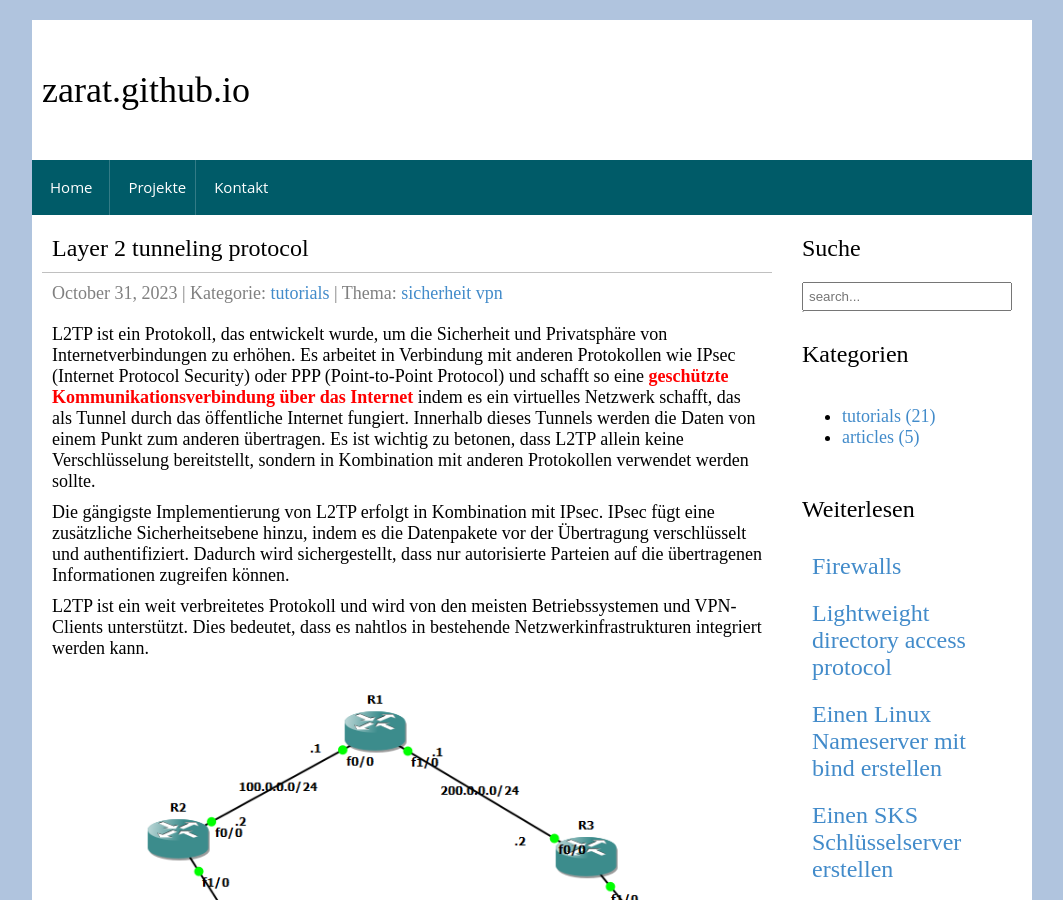
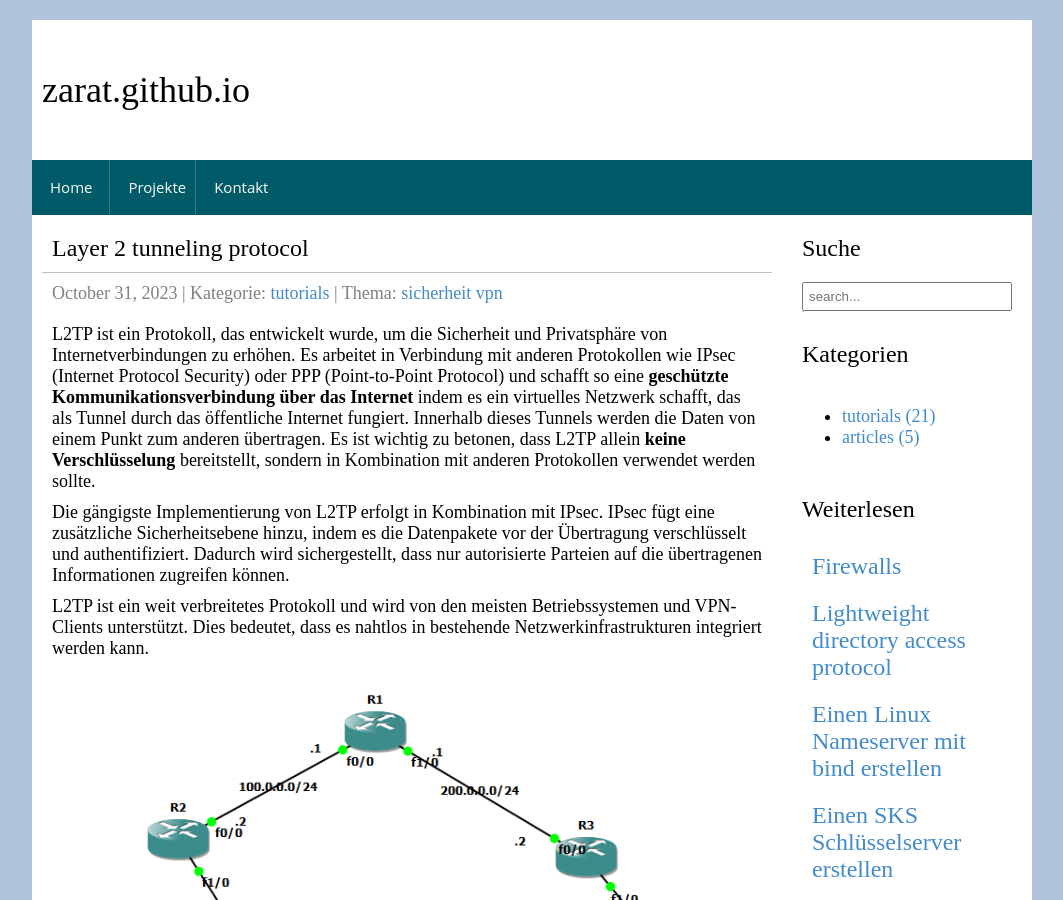
Before and after one commit to zarat/zarat.github.io, a Jekyll site: the page built from _posts/2023-10-31-l2tp.markdown, in a window 1280 px wide and 900 px high. Shown: the whole window, without its empty margins (108-1171 px from the left). Built offline with Jekyll 4.4.1, drawn with Linux system fonts in a browser that asks for light colours.

Commit message:
Update 2023-10-31-l2tp.markdown

```diff
--- a/_posts/2023-10-31-l2tp.markdown
+++ b/_posts/2023-10-31-l2tp.markdown
@@ -7,7 +7,7 @@
 permalink: /post/l2tp
 ---
 
-L2TP ist ein Protokoll, das entwickelt wurde, um die Sicherheit und Privatsphäre von Internetverbindungen zu erhöhen. Es arbeitet in Verbindung mit anderen Protokollen wie IPsec (Internet Protocol Security) oder PPP (Point-to-Point Protocol) und schafft so eine <span style="color:red;font-weight:bold;">geschützte Kommunikationsverbindung über das Internet</span> <!--excerpt_separator--> indem es ein virtuelles Netzwerk schafft, das als Tunnel durch das öffentliche Internet fungiert. Innerhalb dieses Tunnels werden die Daten von einem Punkt zum anderen übertragen. Es ist wichtig zu betonen, dass L2TP allein keine Verschlüsselung bereitstellt, sondern in Kombination mit anderen Protokollen verwendet werden sollte.
+L2TP ist ein Protokoll, das entwickelt wurde, um die Sicherheit und Privatsphäre von Internetverbindungen zu erhöhen. Es arbeitet in Verbindung mit anderen Protokollen wie IPsec (Internet Protocol Security) oder PPP (Point-to-Point Protocol) und schafft so eine <b>geschützte Kommunikationsverbindung über das Internet</b> <!--excerpt_separator--> indem es ein virtuelles Netzwerk schafft, das als Tunnel durch das öffentliche Internet fungiert. Innerhalb dieses Tunnels werden die Daten von einem Punkt zum anderen übertragen. Es ist wichtig zu betonen, dass L2TP allein <b>keine Verschlüsselung</b> bereitstellt, sondern in Kombination mit anderen Protokollen verwendet werden sollte.
 
 Die gängigste Implementierung von L2TP erfolgt in Kombination mit IPsec. IPsec fügt eine zusätzliche Sicherheitsebene hinzu, indem es die Datenpakete vor der Übertragung verschlüsselt und authentifiziert. Dadurch wird sichergestellt, dass nur autorisierte Parteien auf die übertragenen Informationen zugreifen können.
 
```
